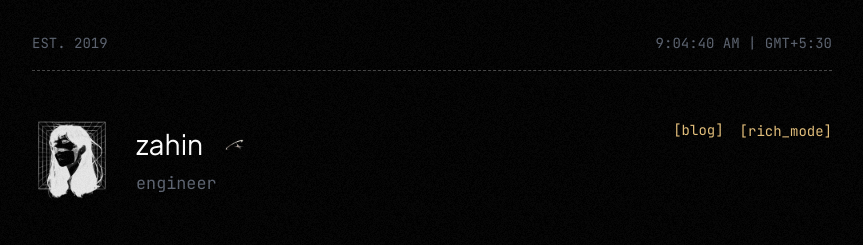
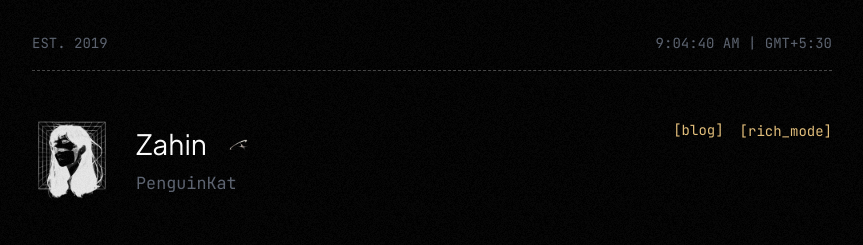
Before and after one commit to ZahinTapadar/zahintapadar.github.io, a React (Vite) app: page / in a window 1280 px wide. Shown: the top 245 px of the page, without its empty margins (208-1071 px from the left). Built offline with nearby package versions, Linux system fonts and the light colour scheme; no server answers.

Commit message:
namechanges

```diff
--- a/src/components/MinimalPortfolio.tsx
+++ b/src/components/MinimalPortfolio.tsx
@@ -103,10 +103,10 @@ const MinimalPortfolio: React.FC<MinimalPortfolioProps> = ({ onToggleMode }) =>
                         />
                         <div>
                             <div style={{ display: 'flex', alignItems: 'center', gap: '1rem' }}>
-                                <h1 style={{ fontSize: '2em', marginBottom: '0.2rem', marginTop: 0 }}>zahin</h1>
+                                <h1 style={{ fontSize: '2em', marginBottom: '0.2rem', marginTop: 0 }}>Zahin</h1>
                                 <img src={iconStar} alt="" style={{ width: '32px', height: '32px', objectFit: 'contain' }} />
                             </div>
-                            <div style={{ color: '#5c6370', fontSize: '1.2em' }}>engineer</div>
+                            <div style={{ color: '#5c6370', fontSize: '1.2em' }}>PenguinKat</div>
                         </div>
                     </div>
                     <nav className="minimal-nav">
```
